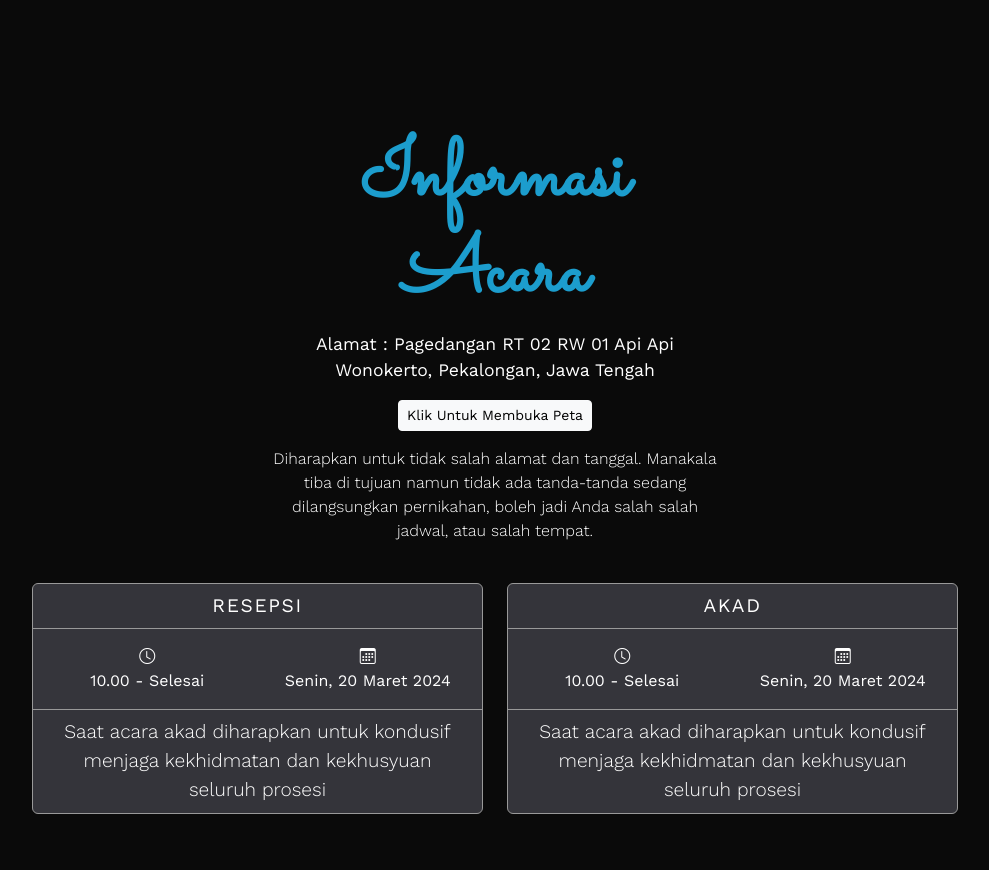
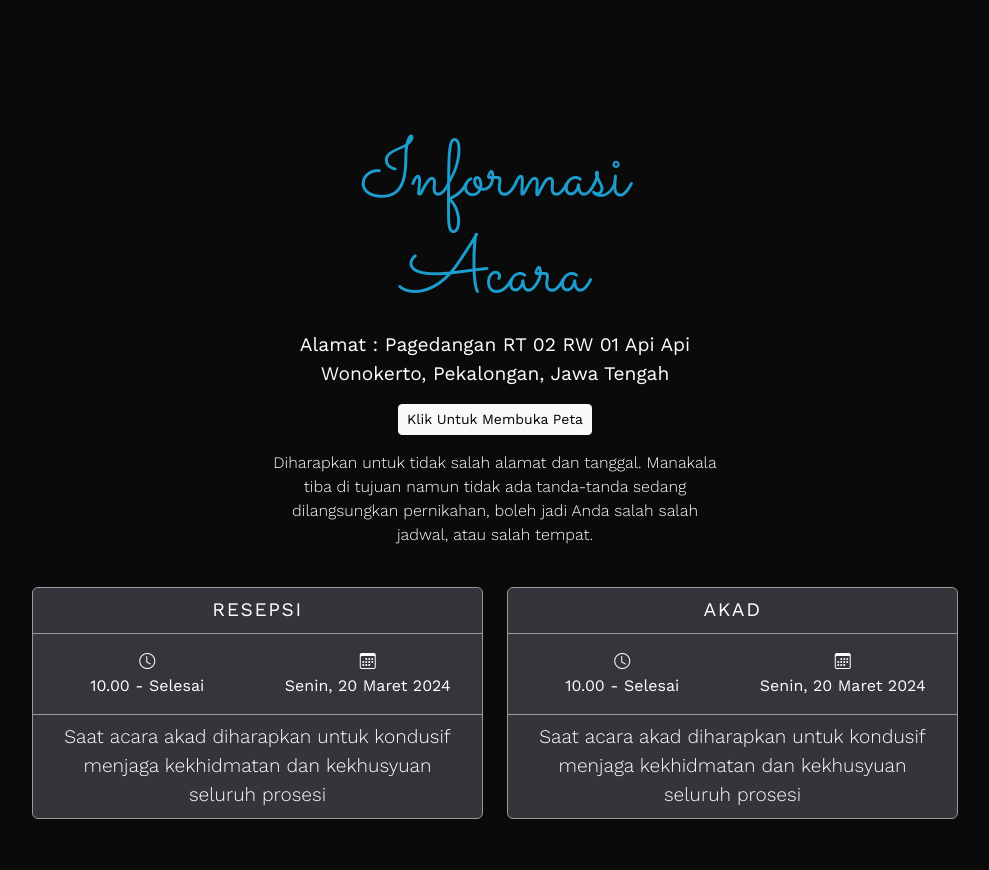
Before and after one commit to Fian1928/tes, a plain HTML site: page index.html in a window 1280 px wide. Shown: the part 1900-2770 px from the top of the page, without its empty margins (145-1134 px from the left). Drawn offline with nearby package versions, Linux system fonts and the light colour scheme; some packages are replaced by stand-ins of ours; a script that the page names is missing.

Commit message:
Update style.css

```diff
--- a/style.css
+++ b/style.css
@@ -144,12 +144,6 @@ body {
     padding-top: 10rem;
     padding-bottom: 8rem;
 }
-
-.info h2 {
-    color:var(--blue);
-    font-family: 'Sacramento';
-    font-size: 5rem;
-    font-weight: bold;
 
 }
 
```
